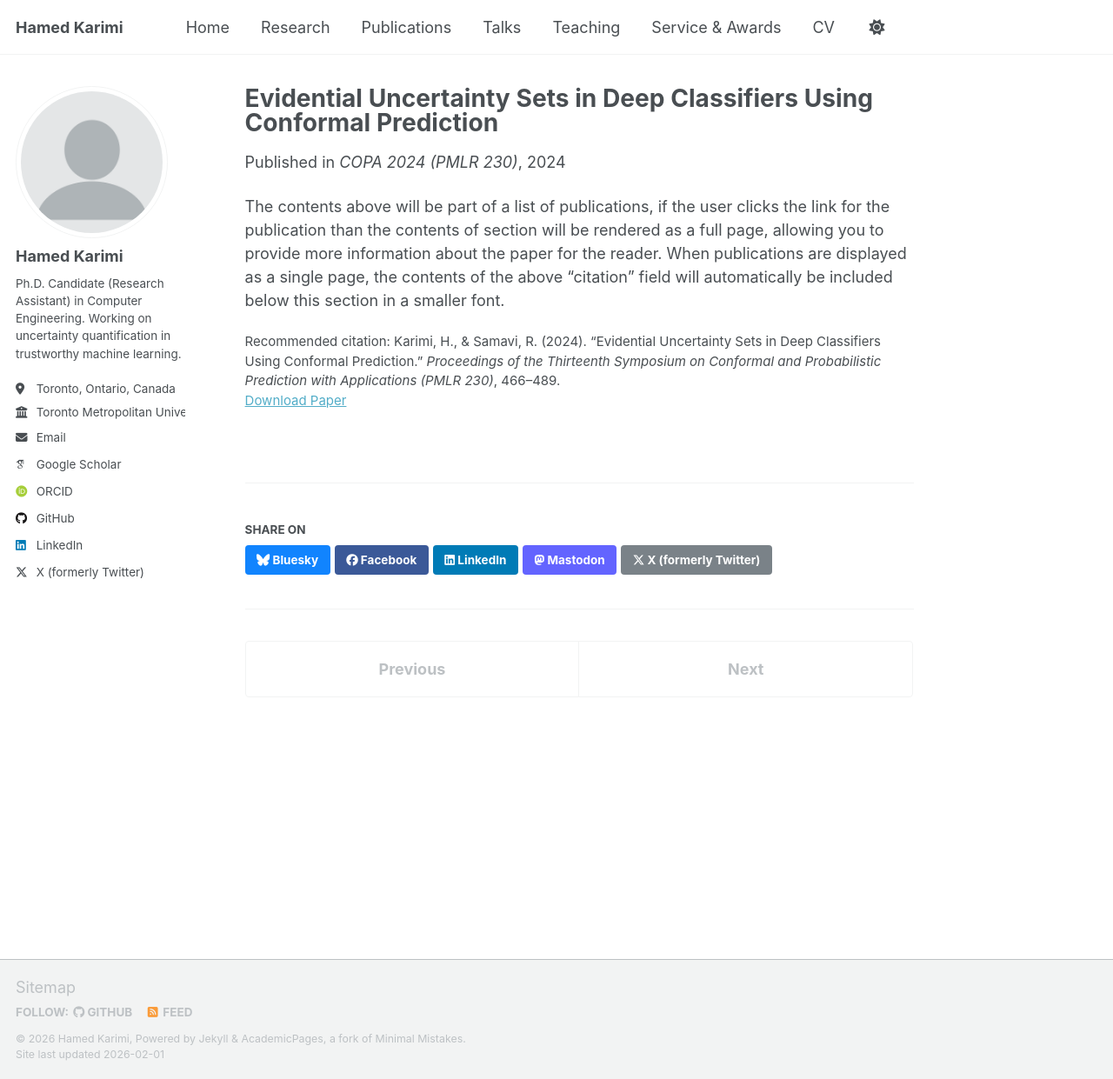
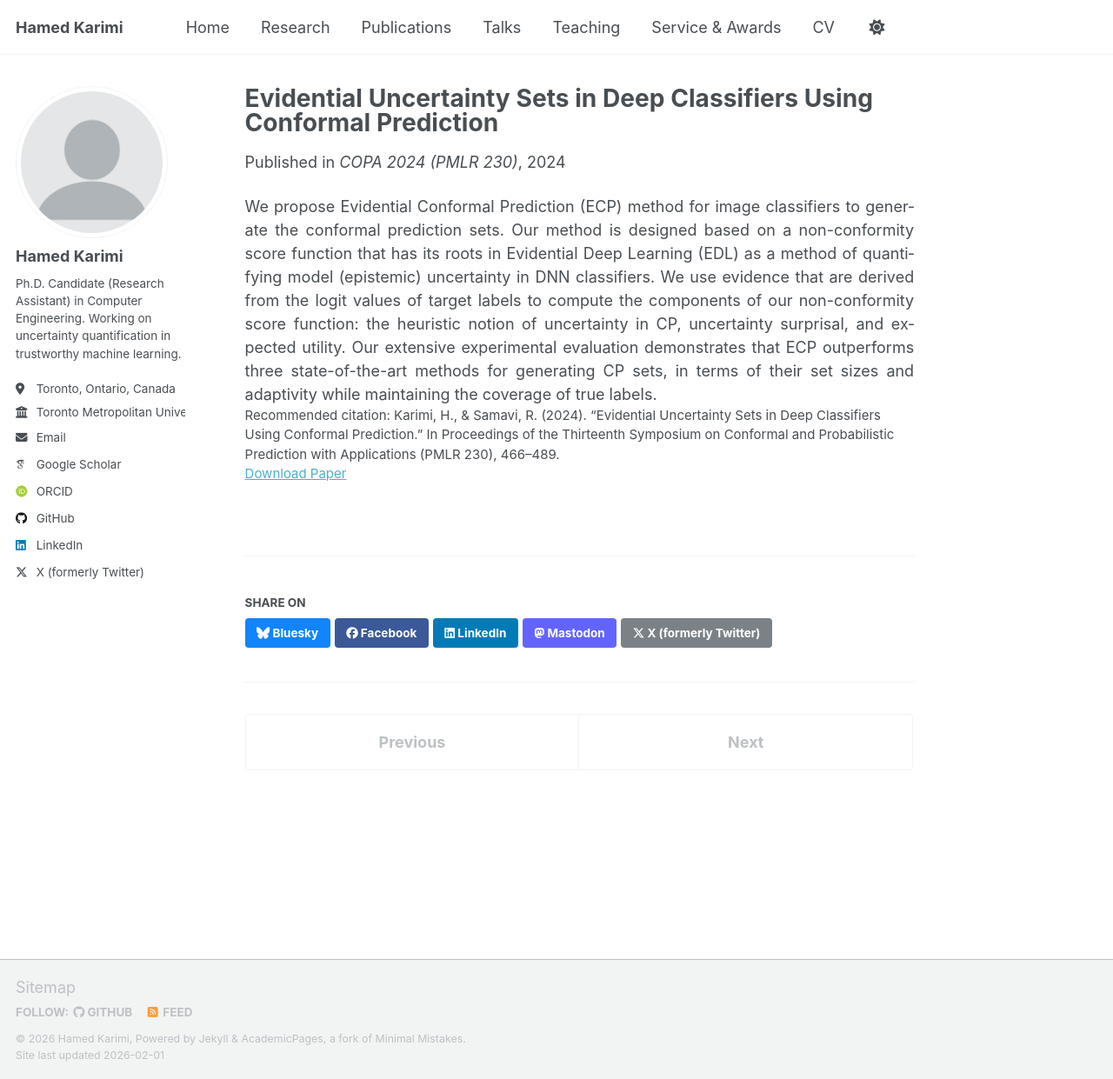
Before and after one commit to hamedmx/hamedmx.github.io, a Jekyll site: the page built from _publications/2024-09-10-ecp-copa.md, in a window 1280 px wide and 1241 px high. Shown: the whole window at 87% size. Built offline with Jekyll 4.4.1, drawn with Linux system fonts in a browser that asks for light colours; some web fonts are replaced; a script that is not in the unit is left out.

Commit message:
Update 2024-09-10-ecp-copa.md

```diff
--- a/_publications/2024-09-10-ecp-copa.md
+++ b/_publications/2024-09-10-ecp-copa.md
@@ -3,11 +3,15 @@ title: "Evidential Uncertainty Sets in Deep Classifiers Using Conformal Predicti
 collection: publications
 category: conferences
 permalink: /publication/2024-ecp-copa
-excerpt: "Evidential Conformal Prediction (ECP) for adaptive, efficient prediction sets with coverage guarantees."
+excerpt: "Evidential Conformal Prediction (ECP) for adaptive prediction sets with coverage guarantees."
 date: 2024-09-10
 venue: "COPA 2024 (PMLR 230)"
 paperurl: "https://proceedings.mlr.press/v230/karimi24a.html"
-citation: 'Karimi, H., & Samavi, R. (2024). “Evidential Uncertainty Sets in Deep Classifiers Using Conformal Prediction.” <i>Proceedings of the Thirteenth Symposium on Conformal and Probabilistic Prediction with Applications (PMLR 230)</i>, 466–489.'
+pdf: "https://raw.githubusercontent.com/mlresearch/v230/main/assets/karimi24a/karimi24a.pdf"
+arxiv: "https://arxiv.org/abs/2406.10787"
+citation: 'Karimi, H., & Samavi, R. (2024). “Evidential Uncertainty Sets in Deep Classifiers Using Conformal Prediction.” In Proceedings of the Thirteenth Symposium on Conformal and Probabilistic Prediction with Applications (PMLR 230), 466–489.'
 ---
 
-The contents above will be part of a list of publications, if the user clicks the link for the publication than the contents of section will be rendered as a full page, allowing you to provide more information about the paper for the reader. When publications are displayed as a single page, the contents of the above "citation" field will automatically be included below this section in a smaller font.
+<div class="justify-text">
+We propose Evidential Conformal Prediction (ECP) method for image classifiers to generate the conformal prediction sets. Our method is designed based on a non-conformity score function that has its roots in Evidential Deep Learning (EDL) as a method of quantifying model (epistemic) uncertainty in DNN classifiers. We use evidence that are derived from the logit values of target labels to compute the components of our non-conformity score function: the heuristic notion of uncertainty in CP, uncertainty surprisal, and expected utility. Our extensive experimental evaluation demonstrates that ECP outperforms three state-of-the-art methods for generating CP sets, in terms of their set sizes and adaptivity while maintaining the coverage of true labels.
+</div>
```
